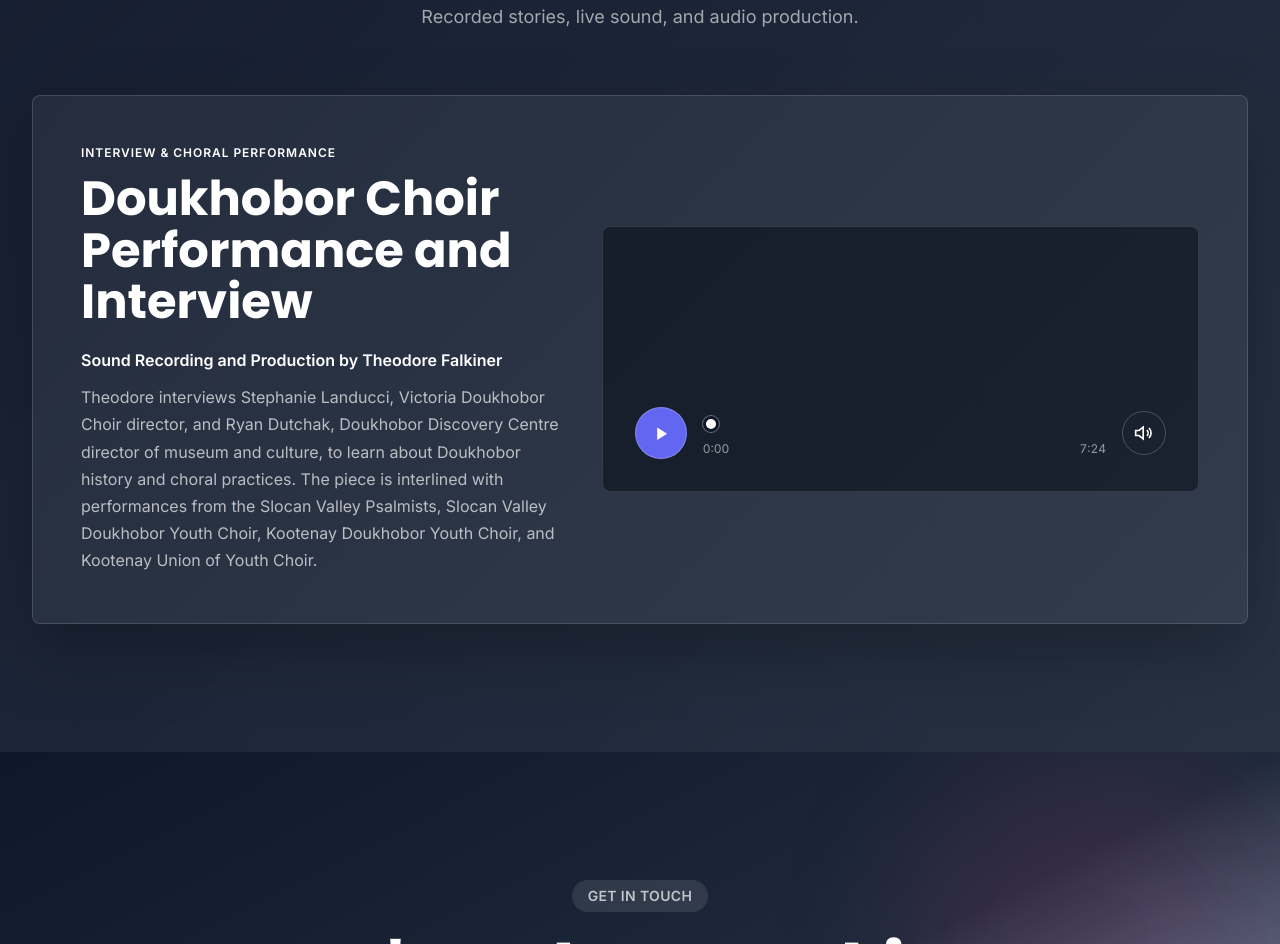
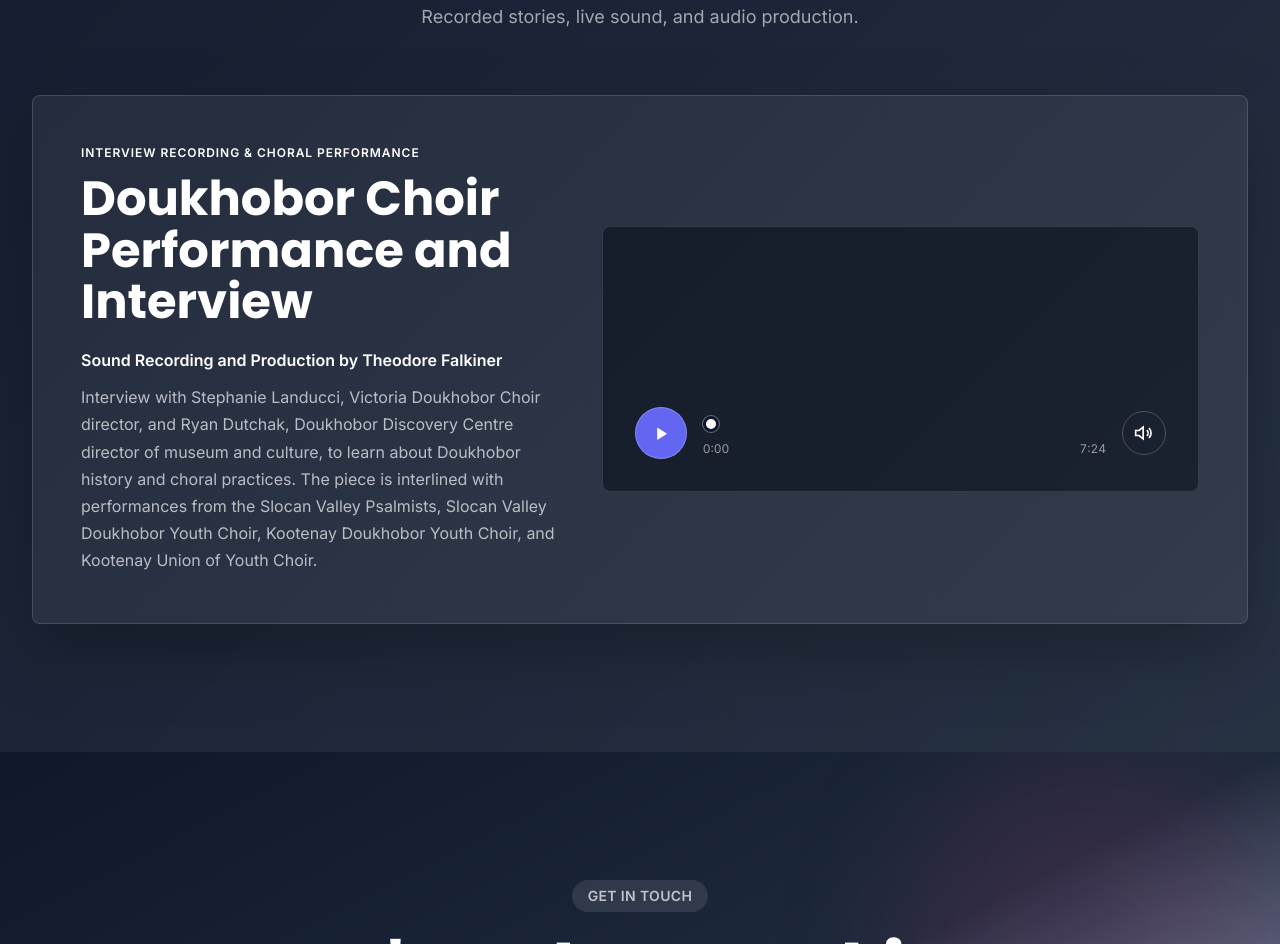
Before and after one commit to ian-treleaven-outlook/theo-falkiner-portfolio, an Astro site: page / in a window 1280 px wide. Shown: the part 8134-9078 px from the top of the page. Built offline with nearby package versions, Linux system fonts and the light colour scheme; Astro itself is replaced by a stand-in of ours.

Commit message:
Refine Doukhobor project copy

```diff
--- a/src/components/SoundProjects.astro
+++ b/src/components/SoundProjects.astro
@@ -17,11 +17,11 @@
 
     <article class="sound-project" data-audio-player>
       <div class="project-copy">
-        <p class="project-type">Interview &amp; Choral Performance</p>
+        <p class="project-type">Interview Recording &amp; Choral Performance</p>
         <h3>Doukhobor Choir Performance and Interview</h3>
         <p class="project-credit">Sound Recording and Production by Theodore Falkiner</p>
         <p id="doukhobor-description" class="project-description">
-          Theodore interviews Stephanie Landucci, Victoria Doukhobor Choir director, and Ryan Dutchak,
+          Interview with Stephanie Landucci, Victoria Doukhobor Choir director, and Ryan Dutchak,
           Doukhobor Discovery Centre director of museum and culture, to learn about Doukhobor history
           and choral practices. The piece is interlined with performances from the Slocan Valley Psalmists,
           Slocan Valley Doukhobor Youth Choir, Kootenay Doukhobor Youth Choir, and Kootenay Union of Youth Choir.
```
